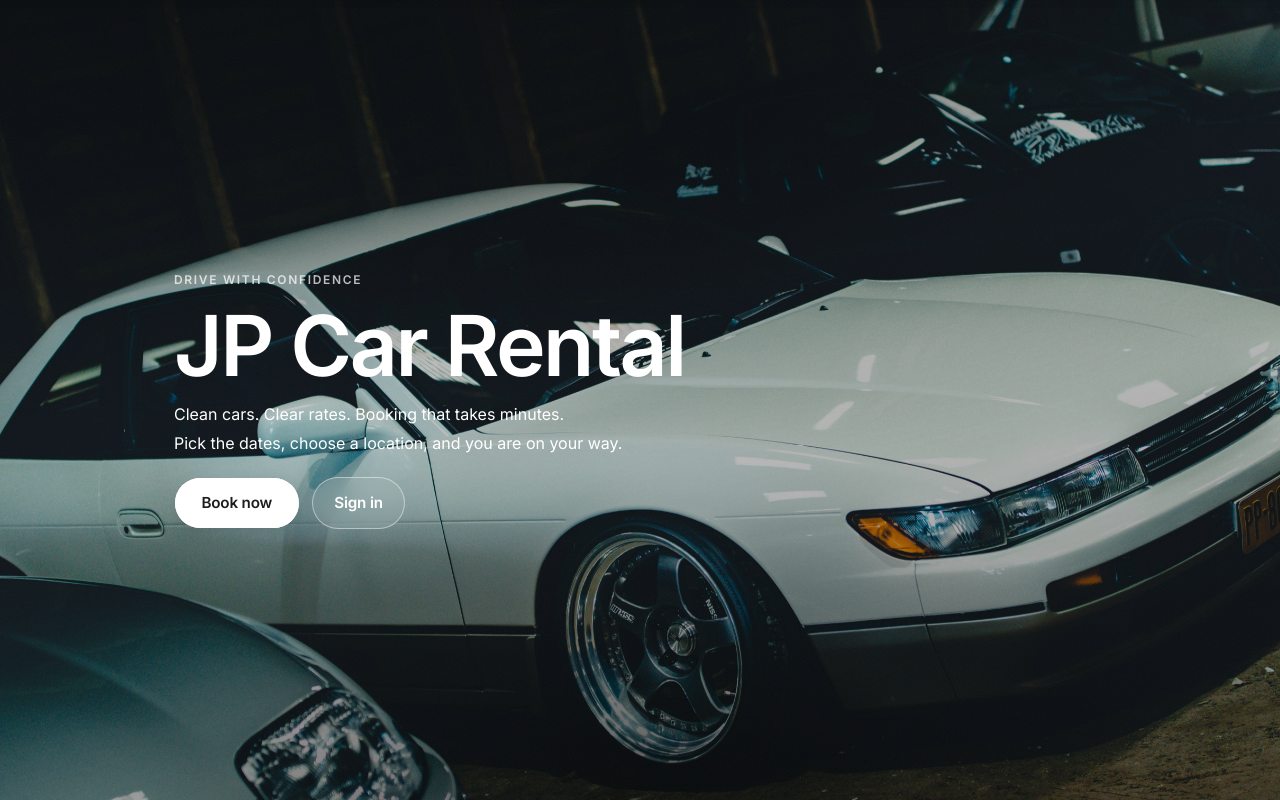
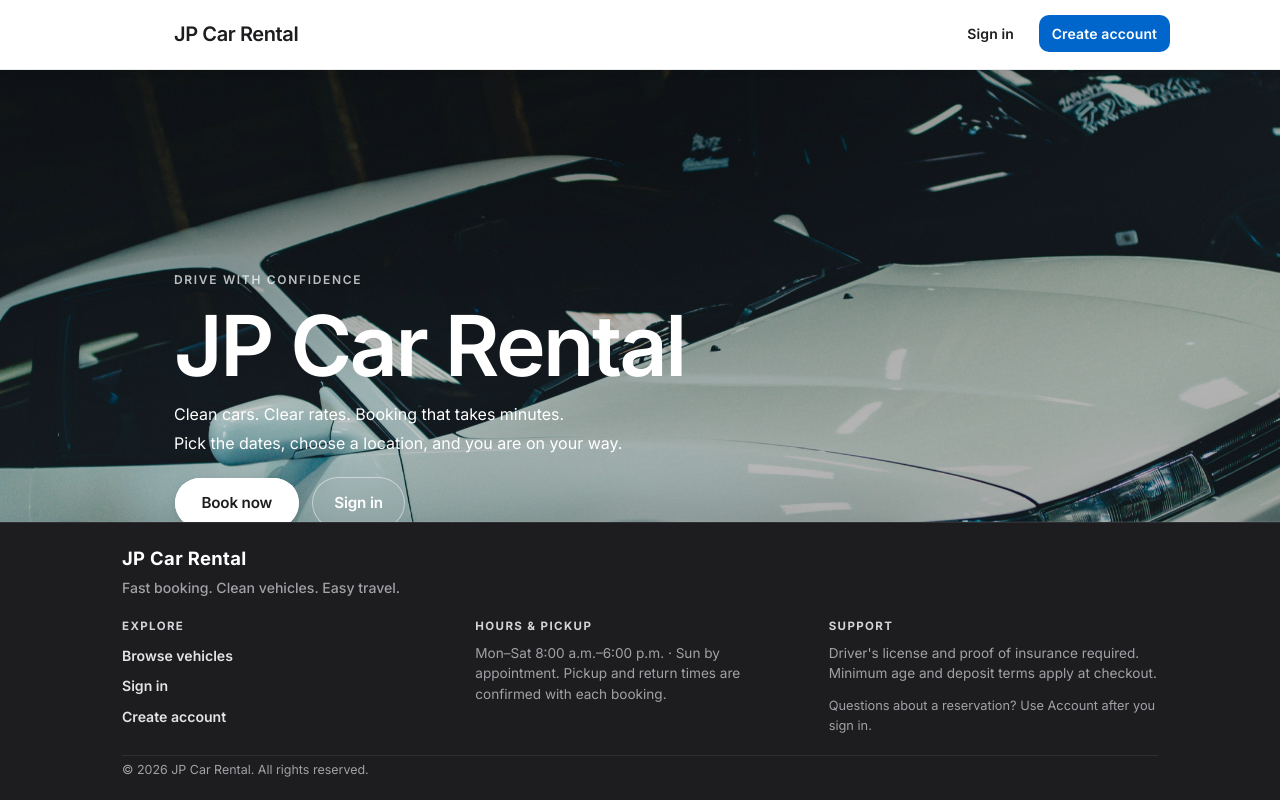
Before and after one commit to smallishFrie/JP-Car-Rental-Site, a Next.js app: page / in a window 1280 px wide. Shown: the top 800 px of the page. Built offline with nearby package versions, Linux system fonts and the light colour scheme; no server answers; the database is empty.

Commit message:
Header bar fixed

```diff
--- /dev/null
+++ b/src/app/components/HomeScrollHeader.tsx
@@ -0,0 +1,120 @@
+"use client";
+
+import { motion, useReducedMotion } from "framer-motion";
+import { useCallback, useEffect, useLayoutEffect, useRef, useState } from "react";
+import { motionEase } from "@/lib/motion";
+
+type HomeScrollHeaderProps = {
+  children: React.ReactNode;
+};
+
+export default function HomeScrollHeader({ children }: HomeScrollHeaderProps) {
+  const reduceMotion = useReducedMotion();
+  const chromeRef = useRef<HTMLDivElement>(null);
+  const panelRef = useRef<HTMLDivElement>(null);
+  const [edgeEngaged, setEdgeEngaged] = useState(false);
+  const [pastCars, setPastCars] = useState(false);
+  const [headerBlockPx, setHeaderBlockPx] = useState(64);
+
+  const updatePastCars = useCallback(() => {
+    const header = document.getElementById("available-cars-header");
+    if (!(header instanceof HTMLElement)) {
+      setPastCars(false);
+      return;
+    }
+    const chrome = chromeRef.current;
+    const threshold =
+      chrome instanceof HTMLElement ? Math.ceil(chrome.getBoundingClientRect().height) : 44;
+    const { bottom } = header.getBoundingClientRect();
+    /* Stay hidden at the "Book now" scroll target (block peeking under the strip). Open only after the
+       whole title + subtitle block has scrolled up past the sticky chrome band. */
+    setPastCars(bottom <= threshold);
+  }, []);
+
+  useEffect(() => {
+    updatePastCars();
+    window.addEventListener("scroll", updatePastCars, { passive: true });
+    window.addEventListener("resize", updatePastCars, { passive: true });
+    return () => {
+      window.removeEventListener("scroll", updatePastCars);
+      window.removeEventListener("resize", updatePastCars);
+    };
+  }, [updatePastCars]);
+
+  const open = pastCars || edgeEngaged;
+
+  useLayoutEffect(() => {
+    const panel = panelRef.current;
+    if (!panel) {
+      return;
+    }
+
+    const measure = () => {
+      const inner = panel.querySelector(".site-header");
+      const h =
+        inner instanceof HTMLElement ? Math.ceil(inner.offsetHeight) : Math.ceil(panel.offsetHeight);
+      setHeaderBlockPx(Math.max(48, h));
+    };
+
+    measure();
+    const ro = new ResizeObserver(measure);
+    ro.observe(panel);
+    return () => ro.disconnect();
+  }, [children]);
+
+  const handleChromeBlur = (event: React.FocusEvent) => {
+    if (pastCars) {
+      return;
+    }
+    const next = event.relatedTarget as Node | null;
+    if (!chromeRef.current?.contains(next)) {
+      setEdgeEngaged(false);
+    }
+  };
+
+  /* Tween avoids spring overshoot (felt like the hero “jumped” with the bar when layout reflowed). */
+  const transition = reduceMotion === true ? { duration: 0 } : { duration: 0.34, ease: motionEase };
+
+  const hideOffset = headerBlockPx + 2;
+
+  const panelAnimate =
+    reduceMotion === true
+      ? { y: 0, opacity: open ? 1 : 0 }
+      : { y: open ? 0 : -hideOffset, opacity: 1 };
+
+  return (
+    <div
+      ref={chromeRef}
+      className={`home-header-chrome${open ? " home-header-chrome--open" : ""}`}
+      onBlurCapture={handleChromeBlur}
+      onMouseLeave={() => {
+        if (!pastCars) {
+          setEdgeEngaged(false);
+        }
+      }}
+    >
+      <div className="home-header-chrome-stack">
+        <motion.div
+          ref={panelRef}
+          className="home-header-motion-panel"
+          initial={false}
+          animate={panelAnimate}
+          transition={transition}
+          style={{ pointerEvents: open ? "auto" : "none" }}
+          onMouseEnter={() => setEdgeEngaged(true)}
+        >
+          {children}
+        </motion.div>
+        {!open ? (
+          <div
+            className="home-header-edge-hit"
+            onMouseEnter={() => setEdgeEngaged(true)}
+            onFocus={() => setEdgeEngaged(true)}
+            tabIndex={0}
+            aria-label="Show site navigation"
+          />
+        ) : null}
+      </div>
+    </div>
+  );
+}
--- a/src/app/components/ScrollHero.tsx
+++ b/src/app/components/ScrollHero.tsx
@@ -1,7 +1,7 @@
 "use client";
 
-import { useScroll, useTransform, useReducedMotion } from "framer-motion";
-import { useEffect, useMemo, useRef, useState } from "react";
+import { useReducedMotion, useScroll, useTransform } from "framer-motion";
+import { useCallback, useEffect, useLayoutEffect, useMemo, useState } from "react";
 import { HeroMotionContext, type HeroMotionApi } from "./hero-motion-context";
 
 type ScrollHeroProps = {
@@ -9,21 +9,18 @@ type ScrollHeroProps = {
 };
 
 export default function ScrollHero({ children }: ScrollHeroProps) {
-  const scrollRootRef = useRef<HTMLDivElement>(null);
-  const headerMouseOverrideRef = useRef(false);
-  const footerMouseOverrideRef = useRef(false);
-
   const [heroTextColor, setHeroTextColor] = useState("#ffffff");
   const [viewportH, setViewportH] = useState(800);
+  const [footerReveal, setFooterReveal] = useState(false);
   const reduceMotion = useReducedMotion();
 
   const { scrollY } = useScroll();
 
   const scrollSpan = useMemo(() => Math.max(1, viewportH), [viewportH]);
 
-  const bgY = useTransform(scrollY, [0, scrollSpan], [0, reduceMotion ? 0 : 36]);
-  const bgScale = useTransform(scrollY, [0, scrollSpan], [1, reduceMotion ? 1 : 1.045]);
-  const textY = useTransform(scrollY, [0, scrollSpan], [0, reduceMotion ? 0 : -16]);
+  const bgY = useTransform(scrollY, [0, scrollSpan], [0, reduceMotion ? 0 : 28]);
+  const bgScale = useTransform(scrollY, [0, scrollSpan], [1, reduceMotion ? 1 : 1.024]);
+  const textY = useTransform(scrollY, [0, scrollSpan], [0, reduceMotion ? 0 : -14]);
 
   const heroMotionValue = useMemo<HeroMotionApi>(
     () => ({
@@ -41,107 +38,41 @@ export default function ScrollHero({ children }: ScrollHeroProps) {
     return () => window.removeEventListener("resize", updateVh);
   }, []);
 
-  useEffect(() => {
-    const footerActivationMargin = 90;
-    const footerNearBottomPx = 420;
-    const headerRevealOffsetPx = 0;
-
-    const documentScrollTop = () => scrollY.get() || document.documentElement.scrollTop || 0;
-
-    const headerAccessDepthPx = () => {
-      const headerEl = document.querySelector<HTMLElement>(".site-header");
-      const h = headerEl?.offsetHeight;
-      if (typeof h === "number" && h > 0) {
-        return Math.min(200, Math.max(80, h + 28));
-      }
-      return 112;
-    };
-
-    const evaluateHeaderFromLayout = () => {
-      const headerScrollTarget =
-        document.getElementById("available-cars-header") ??
-        document.getElementById("available-cars-scroll-mark");
-      if (headerScrollTarget) {
-        return headerScrollTarget.getBoundingClientRect().top <= headerRevealOffsetPx;
-      }
-      return documentScrollTop() >= window.innerHeight;
-    };
-
-    const evaluateFooterVisibility = () => {
-      const root = document.documentElement;
-      const threshold = 80;
-      if (root.scrollHeight <= root.clientHeight + 8) {
-        return true;
-      }
-      const y = documentScrollTop();
-      return y + window.innerHeight >= root.scrollHeight - threshold;
-    };
-
-    const applyChrome = () => {
-      const header = headerMouseOverrideRef.current ? true : evaluateHeaderFromLayout();
-      const footer = footerMouseOverrideRef.current ? true : evaluateFooterVisibility();
-      const el = scrollRootRef.current;
-      if (el) {
-        el.style.setProperty("--header-visible", header ? "1" : "0");
-        el.style.setProperty("--footer-visible", footer ? "1" : "0");
-      }
-    };
-
-    const handlePointerMove = (event: PointerEvent) => {
-      const innerH = window.innerHeight;
-      const root = document.documentElement;
-      const y = documentScrollTop();
-      const distanceFromBottom = root.scrollHeight - (y + innerH);
-      const isNearDocumentBottom = distanceFromBottom <= footerNearBottomPx;
-
-      const headerEl = document.querySelector<HTMLElement>(".site-header");
-      const isHoveringHeader = headerEl?.matches(":hover") ?? false;
-      const isInHeaderAccessZone = event.clientY <= headerAccessDepthPx() || isHoveringHeader;
-      if (isInHeaderAccessZone && !headerMouseOverrideRef.current) {
-        headerMouseOverrideRef.current = true;
-      } else if (!isInHeaderAccessZone && headerMouseOverrideRef.current) {
-        headerMouseOverrideRef.current = false;
-      }
-
-      const isInFooterAccessZone = event.clientY >= innerH - footerActivationMargin;
-      if (isInFooterAccessZone && isNearDocumentBottom && !footerMouseOverrideRef.current) {
-        footerMouseOverrideRef.current = true;
-      } else if ((!isInFooterAccessZone || !isNearDocumentBottom) && footerMouseOverrideRef.current) {
-        footerMouseOverrideRef.current = false;
-      }
-
-      applyChrome();
-    };
-
-    const unsubscribeScrollY = scrollY.on("change", applyChrome);
-
-    const headerScrollTarget =
-      document.getElementById("available-cars-header") ??
-      document.getElementById("available-cars-scroll-mark");
-    let intersectionObserver: IntersectionObserver | undefined;
-    if (headerScrollTarget) {
-      intersectionObserver = new IntersectionObserver(() => {
-        applyChrome();
-      }, { threshold: [0, 0.01, 0.25, 0.5, 0.75, 1] });
-      intersectionObserver.observe(headerScrollTarget);
+  const syncFooterReveal = useCallback(() => {
+    if (typeof window === "undefined") {
+      return;
+    }
+    /* In-flow footer (mobile): no fixed chrome — attribute unused by CSS; keep “revealed”. */
+    if (window.matchMedia("(max-width: 780px)").matches) {
+      setFooterReveal(true);
+      return;
     }
 
-    window.addEventListener("scroll", applyChrome, { passive: true });
-    document.addEventListener("pointermove", handlePointerMove, { passive: true, capture: true });
-    window.visualViewport?.addEventListener("scroll", applyChrome, { passive: true });
-    window.visualViewport?.addEventListener("resize", applyChrome, { passive: true });
+    const doc = document.documentElement;
+    const body = document.body;
+    const scrollBottom = scrollY.get() + window.innerHeight;
+    const fullHeight = Math.max(doc.scrollHeight, doc.offsetHeight, body.scrollHeight, body.offsetHeight);
+    /* Tight “at the end of the page” band (subpixel + browser slack). */
+    const slackPx = 24;
+    setFooterReveal(scrollBottom >= fullHeight - slackPx);
+  }, [scrollY]);
 
-    applyChrome();
-
+  useLayoutEffect(() => {
+    syncFooterReveal();
+    const unsub = scrollY.on("change", syncFooterReveal);
+    window.addEventListener("resize", syncFooterReveal, { passive: true });
+    const mq = window.matchMedia("(max-width: 780px)");
+    mq.addEventListener("change", syncFooterReveal);
+    const ro = new ResizeObserver(() => syncFooterReveal());
+    ro.observe(document.documentElement);
+    ro.observe(document.body);
     return () => {
-      unsubscribeScrollY();
-      intersectionObserver?.disconnect();
-      window.removeEventListener("scroll", applyChrome);
-      document.removeEventListener("pointermove", handlePointerMove, true);
-      window.visualViewport?.removeEventListener("scroll", applyChrome);
-      window.visualViewport?.removeEventListener("resize", applyChrome);
+      unsub();
+      window.removeEventListener("resize", syncFooterReveal);
+      mq.removeEventListener("change", syncFooterReveal);
+      ro.disconnect();
     };
-  }, [scrollY]);
+  }, [scrollY, syncFooterReveal]);
 
   useEffect(() => {
     const image = new Image();
@@ -180,12 +111,10 @@ export default function ScrollHero({ children }: ScrollHeroProps) {
   return (
     <HeroMotionContext.Provider value={heroMotionValue}>
       <div
-        ref={scrollRootRef}
         className="scroll-hero"
+        data-footer-reveal={footerReveal ? "1" : "0"}
         style={
           {
-            /* Header/footer visibility vars are driven imperatively in an effect so React
-               reconciliation cannot fight scroll-driven updates. Defaults come from `.scroll-hero`. */
             "--hero-text-color": heroTextColor,
           } as React.CSSProperties
         }
--- a/src/app/globals.css
+++ b/src/app/globals.css
@@ -22,8 +22,6 @@
   --radius-md: 14px;
   --radius-lg: 20px;
   --radius-pill: 980px;
-  --header-visible: 1;
-  --footer-visible: 0;
   /* Bottom scroll pad: clears fixed footer on wide viewports (taller than 15rem); phones override with in-flow footer */
   --site-content-scroll-pad: clamp(15rem, 30vh, 26rem);
   --background: var(--bg-page);
@@ -113,7 +111,7 @@ body {
 html,
 body {
   max-width: 100%;
-  overflow-x: hidden;
+  overflow-x: clip;
   -ms-overflow-style: none;
   scrollbar-width: none;
 }
@@ -134,8 +132,6 @@ body::-webkit-scrollbar,
 }
 
 .scroll-hero {
-  --header-visible: 0;
-  --footer-visible: 0;
   --content-shift-x: clamp(0rem, 5vw, 4.5rem);
   --hero-text-color: #ffffff;
 }
@@ -190,19 +186,71 @@ body::-webkit-scrollbar,
   overflow-x: clip;
 }
 
-.site-header {
-  --header-text-color: var(--header-text-on-solid);
-  position: fixed;
+/* Homepage: sticky slot stays one height in document flow so opening the bar does not reflow / scroll-anchoring the page. */
+.home-header-chrome {
+  position: sticky;
   top: 0;
   left: 0;
   right: 0;
-  z-index: 20;
+  z-index: 50;
+  pointer-events: auto;
+  height: 2.75rem;
+  overflow: hidden;
+}
+
+.home-header-chrome--open {
+  overflow: visible;
+}
+
+/* Motion uses transform; compositing can leave a 1px hairline above the bar—nudge the panel up slightly. */
+.home-header-chrome--open .home-header-motion-panel {
+  top: -1px;
+}
+
+.home-header-chrome-stack {
+  position: relative;
+  height: 100%;
+}
+
+.home-header-edge-hit {
+  position: absolute;
+  top: 0;
+  left: 0;
+  right: 0;
+  height: 2.75rem;
+  z-index: 2;
+  background: transparent;
+  cursor: default;
+}
+
+.home-header-motion-panel {
+  position: absolute;
+  top: 0;
+  left: 0;
+  right: 0;
+  z-index: 0;
+  transform-origin: top center;
+  will-change: transform;
+}
+
+/* Sticky is on the chrome wrapper; header paints over the hero when open without growing layout height. */
+.home-header-chrome .site-header {
+  position: relative;
+  top: auto;
+  /* Kill subpixel seam above the hero */
+  margin-bottom: -1px;
+  padding-bottom: 1px;
+}
+
+.site-header {
+  --header-text-color: var(--header-text-on-solid);
+  position: sticky;
+  top: 0;
+  z-index: 50;
   color: var(--header-text-color);
   background: var(--bg-elevated);
   border-bottom: 1px solid var(--border-subtle);
   box-shadow: var(--shadow-sm);
-  transform: translateY(calc((1 - var(--header-visible)) * -100%));
-  transition: transform 520ms cubic-bezier(0.22, 1, 0.36, 1);
 }
 
 .site-header-inner {
@@ -308,8 +356,30 @@ a.header-auth-cta:focus-visible {
   background: var(--footer-surface);
   border-top: 1px solid var(--footer-border);
   box-shadow: 0 -1px 0 var(--footer-highlight);
-  transform: translateY(calc((1 - var(--footer-visible)) * 100%));
-  transition: transform 520ms cubic-bezier(0.22, 1, 0.36, 1);
+}
+
+/* Home (`ScrollHero`): fixed footer only at true document bottom; motion matches `HomeScrollHeader` (0.34s, motionEase). */
+@media (min-width: 781px) {
+  .scroll-hero[data-footer-reveal="0"] .site-footer {
+    transform: translate3d(0, 110%, 0);
+    pointer-events: none;
+    transform-origin: bottom center;
+    transition: transform 0.34s cubic-bezier(0.22, 1, 0.36, 1);
+  }
+
+  .scroll-hero[data-footer-reveal="1"] .site-footer {
+    transform: translate3d(0, 0, 0);
+    pointer-events: auto;
+    transform-origin: bottom center;
+    transition: transform 0.34s cubic-bezier(0.22, 1, 0.36, 1);
+  }
+}
+
+@media (min-width: 781px) and (prefers-reduced-motion: reduce) {
+  .scroll-hero[data-footer-reveal="0"] .site-footer,
+  .scroll-hero[data-footer-reveal="1"] .site-footer {
+    transition: none;
+  }
 }
 
 .site-footer-inner {
@@ -419,11 +489,12 @@ a.header-auth-cta:focus-visible {
   z-index: 0;
   display: flex;
   align-items: center;
+  overflow: hidden;
 }
 
 .hero-image-parallax-fill {
   position: absolute;
-  inset: -12%;
+  inset: -20%;
   z-index: 0;
   background-image: url("/hero.jpg");
   background-size: cover;
@@ -3125,11 +3196,6 @@ a.car-card:focus-visible {
 }
 
 @media (prefers-reduced-motion: reduce) {
-  .site-header {
-    transform: translateY(calc((1 - var(--header-visible)) * -100%));
-    transition: none;
-  }
-
   .home-trust-card:hover,
   .home-included-card:hover,
   .home-trust-card:focus-within,
@@ -3137,11 +3203,6 @@ a.car-card:focus-visible {
     transform: none;
     box-shadow: var(--shadow-sm);
     border-color: var(--border-subtle);
-  }
-
-  .site-footer {
-    transform: translateY(calc((1 - var(--footer-visible)) * 100%));
-    transition: none;
   }
 
   .site-header h1 {
--- a/src/app/page.tsx
+++ b/src/app/page.tsx
@@ -6,6 +6,7 @@ import HomeFaq from "./components/HomeFaq";
 import HomeHowItWorks from "./components/HomeHowItWorks";
 import HomeTrustStrip from "./components/HomeTrustStrip";
 import HomeWhatsIncluded from "./components/HomeWhatsIncluded";
+import HomeScrollHeader from "./components/HomeScrollHeader";
 import ScrollHero from "./components/ScrollHero";
 import SiteFooter from "./components/SiteFooter";
 import SiteHeader from "./components/SiteHeader";
@@ -18,7 +19,9 @@ export default async function Home() {
   return (
     <ScrollHero>
       <div className="site-shell">
-        <SiteHeader />
+        <HomeScrollHeader>
+          <SiteHeader />
+        </HomeScrollHeader>
 
         <section className="hero-image-section">
           <HeroParallaxBg />
--- a/src/lib/motion.ts
+++ b/src/lib/motion.ts
@@ -39,25 +39,21 @@ export const staggerItemFadeUp: Variants = {
   },
 };
 
+/**
+ * Page shell transitions must not use transform, filter, or perspective on the
+ * wrapper: those create a fixed-position containing block, so `position: fixed`
+ * (e.g. `.site-header`) would scroll with the page instead of the viewport.
+ */
 export const pageShellVariants: Variants = {
   initial: {
     opacity: 0,
-    y: 12,
-    scale: 0.985,
-    filter: "blur(6px)",
   },
   animate: {
     opacity: 1,
-    y: 0,
-    scale: 1,
-    filter: "blur(0px)",
     transition: { duration: motionDurations.page, ease: motionEase },
   },
   exit: {
     opacity: 0,
-    y: -8,
-    scale: 0.99,
-    filter: "blur(4px)",
     transition: { duration: 0.28, ease: motionEase },
   },
 };
```
